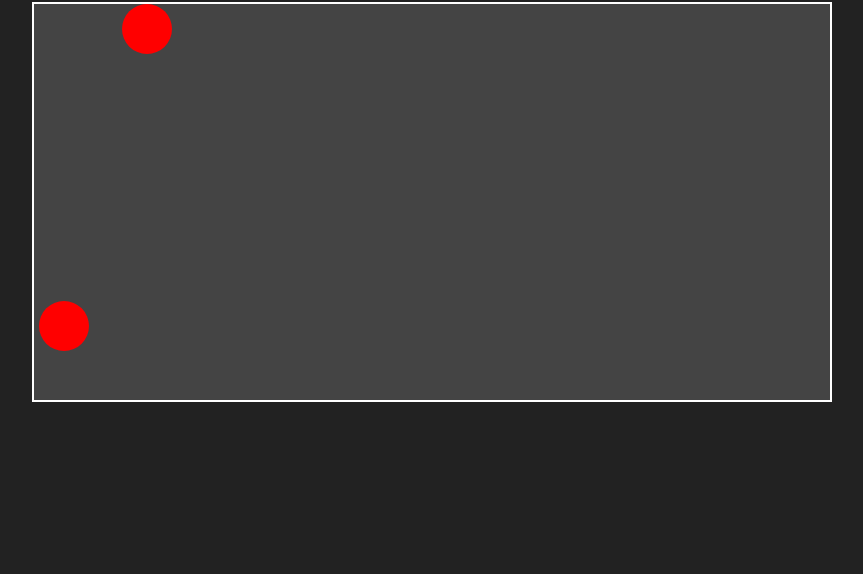
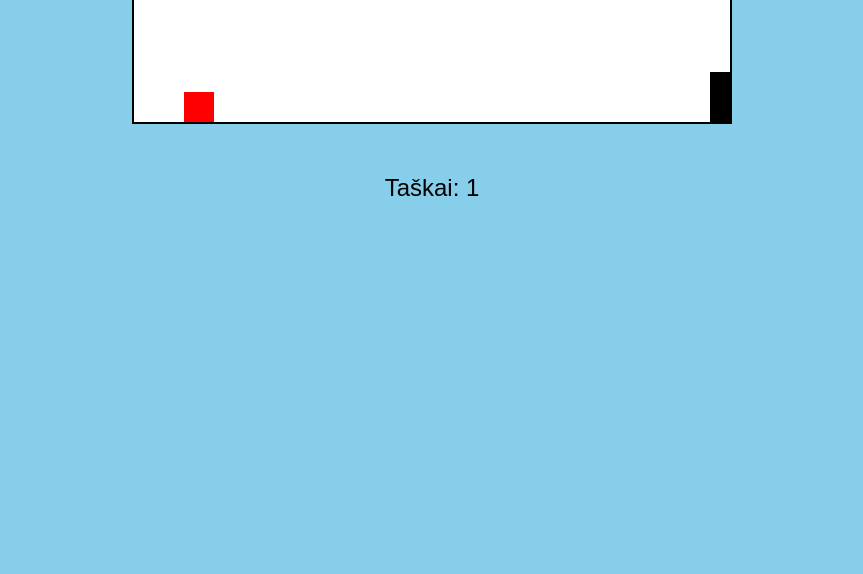
Before and after one commit to nedisss/tapswap_bot, a plain HTML site: page index.html in a window 1280 px wide. Shown: the part 226-800 px from the top of the page, without its empty margins (208-1071 px from the left). Drawn offline with Linux system fonts and the light colour scheme.

Commit message:
Add files via upload

```diff
--- a/index.html
+++ b/index.html
@@ -1,19 +1,17 @@
 <!DOCTYPE html>
-<html lang="en">
+<html lang="lt">
 <head>
     <meta charset="UTF-8">
     <meta name="viewport" content="width=device-width, initial-scale=1.0">
-    <title>Telegram Shooter</title>
+    <title>Blokų Šuoliai</title>
     <link rel="stylesheet" href="style.css">
 </head>
 <body>
     <div id="game-container">
-        <h1>Telegram Shooter</h1>
-        <p id="score">Score: 0</p>
-        <div id="game-area">
-            <!-- Taikiniai ir šaudymo mechanizmas bus piešiami čia -->
-        </div>
+        <div id="player"></div>
+        <div id="obstacle"></div>
     </div>
+    <div id="score">Taškai: 0</div>
     <script src="script.js"></script>
 </body>
 </html>
--- a/script.js
+++ b/script.js
@@ -1,42 +1,59 @@
-let score = 0;
-let gameInterval;
-let targetInterval;
+document.addEventListener("DOMContentLoaded", () => {
+    const player = document.getElementById("player");
+    const obstacle = document.getElementById("obstacle");
+    const scoreDisplay = document.getElementById("score");
+    let isJumping = false;
+    let score = 0;
+    let gameSpeed = 2000;
 
-// Žaidimo laukelis
-const gameArea = document.getElementById('game-area');
-const scoreElement = document.getElementById('score');
+    function jump() {
+        if (isJumping) return;
+        isJumping = true;
+        let jumpHeight = 0;
+        let jumpInterval = setInterval(() => {
+            if (jumpHeight >= 100) {
+                clearInterval(jumpInterval);
+                let fallInterval = setInterval(() => {
+                    if (jumpHeight <= 0) {
+                        clearInterval(fallInterval);
+                        isJumping = false;
+                    }
+                    jumpHeight -= 5;
+                    player.style.bottom = jumpHeight + "px";
+                }, 20);
+            }
+            jumpHeight += 5;
+            player.style.bottom = jumpHeight + "px";
+        }, 20);
+    }
 
-// Funkcija sukurti taikinį
-function createTarget() {
-    const target = document.createElement('div');
-    target.classList.add('target');
-    target.style.top = `${Math.random() * (gameArea.clientHeight - 50)}px`;
-    target.style.left = `${Math.random() * (gameArea.clientWidth - 50)}px`;
+    function moveObstacle() {
+        let obstaclePosition = 600;
+        let moveInterval = setInterval(() => {
+            if (obstaclePosition < -30) {
+                obstaclePosition = 600;
+                score++;
+                scoreDisplay.textContent = "Taškai: " + score;
+                gameSpeed *= 0.98; // Kiekvieną kartą pagreitina
+                clearInterval(moveInterval);
+                moveObstacle();
+            } else {
+                obstaclePosition -= 5;
+                obstacle.style.right = obstaclePosition + "px";
 
-    // Pridedame šaudymo mechanizmą
-    target.addEventListener('click', () => {
-        score += 10;
-        scoreElement.textContent = `Score: ${score}`;
-        target.remove();  // Pašalinti taikinį po šūvio
+                // Susidūrimo tikrinimas
+                let playerBottom = parseInt(window.getComputedStyle(player).bottom);
+                if (obstaclePosition < 80 && obstaclePosition > 20 && playerBottom < 50) {
+                    alert("Žaidimas baigtas! Surinkti taškai: " + score);
+                    location.reload();
+                }
+            }
+        }, 20);
+    }
+
+    document.addEventListener("keydown", (e) => {
+        if (e.code === "Space") jump();
     });
 
-    gameArea.appendChild(target);
-}
-
-// Funkcija pradėti žaidimą
-function startGame() {
-    score = 0;
-    scoreElement.textContent = `Score: ${score}`;
-
-    // Sukuriame taikinius kas 2 sekundes
-    targetInterval = setInterval(createTarget, 2000);
-
-    // Žaidimas trunka 60 sekundžių
-    gameInterval = setTimeout(() => {
-        clearInterval(targetInterval);  // Sustabdyti taikinių kūrimą
-        alert(`Game Over! Your score: ${score}`);
-    }, 60000);
-}
-
-// Pradėti žaidimą automatiškai, kai pasikrauna puslapis
-window.onload = startGame;
+    moveObstacle();
+});
--- a/style.css
+++ b/style.css
@@ -6,44 +6,39 @@
 
 body {
     font-family: Arial, sans-serif;
-    background-color: #222;
-    color: white;
-    display: flex;
-    justify-content: center;
-    align-items: center;
-    height: 100vh;
-    margin: 0;
+    text-align: center;
+    background-color: #87CEEB;
 }
 
 #game-container {
-    text-align: center;
-    width: 90%;
-    max-width: 800px;
-}
-
-#game-area {
-    width: 100%;
-    height: 400px;
-    border: 2px solid white;
     position: relative;
-    background-color: #444;
+    width: 600px;
+    height: 300px;
+    background-color: white;
+    border: 2px solid black;
+    margin: 50px auto;
     overflow: hidden;
 }
 
-.target {
-    width: 50px;
-    height: 50px;
+#player {
     position: absolute;
-    border-radius: 50%;
+    width: 30px;
+    height: 30px;
     background-color: red;
-    cursor: pointer;
-    animation: moveTarget 1.5s infinite ease-in-out;
+    bottom: 0;
+    left: 50px;
 }
 
-@keyframes moveTarget {
-    0% { top: 0; left: 0; }
-    25% { top: 0; left: 75%; }
-    50% { top: 75%; left: 75%; }
-    75% { top: 75%; left: 0; }
-    100% { top: 0; left: 0; }
+#obstacle {
+    position: absolute;
+    width: 30px;
+    height: 50px;
+    background-color: black;
+    bottom: 0;
+    right: -30px;
 }
+
+#score {
+    font-size: 24px;
+    margin-top: 20px;
+}
```
